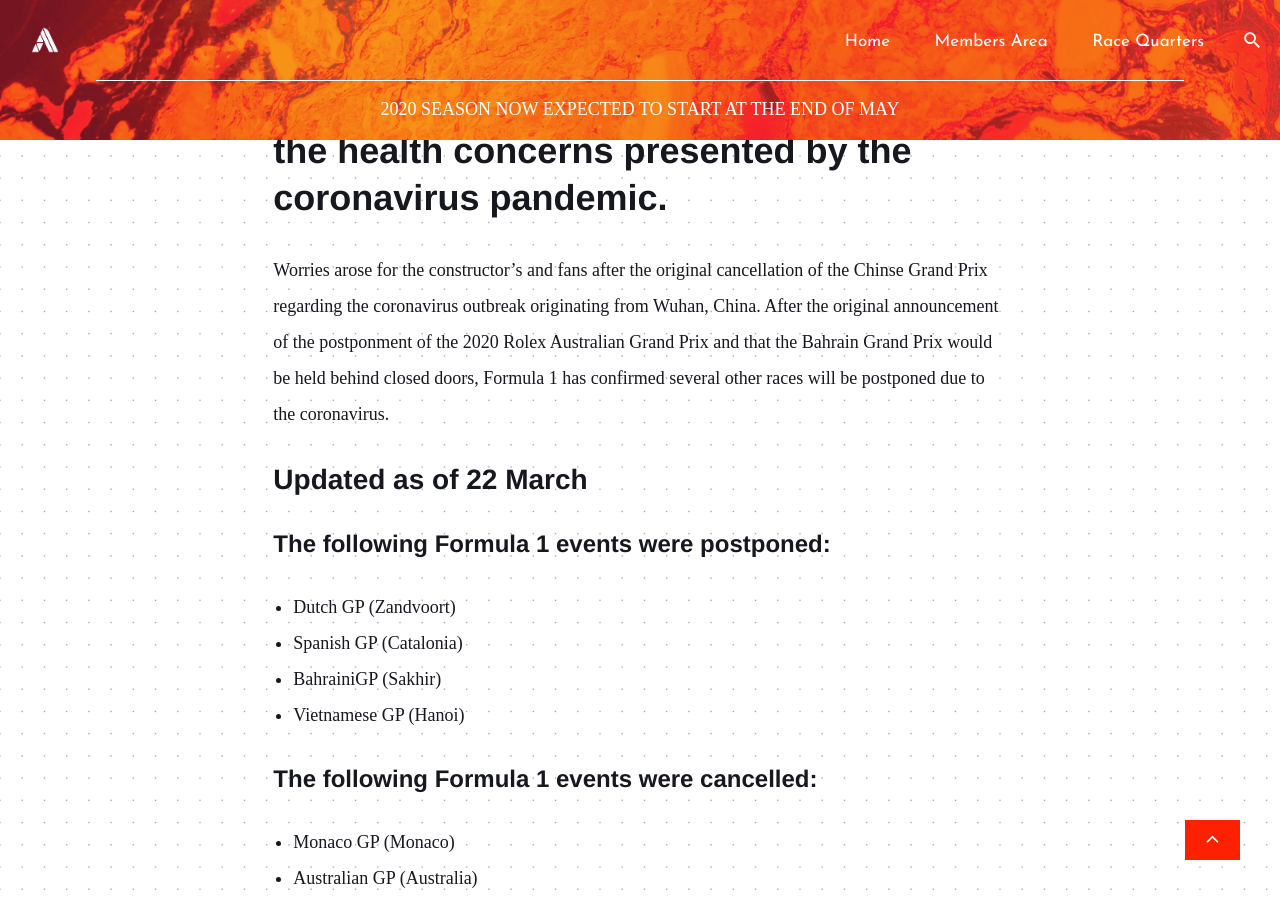
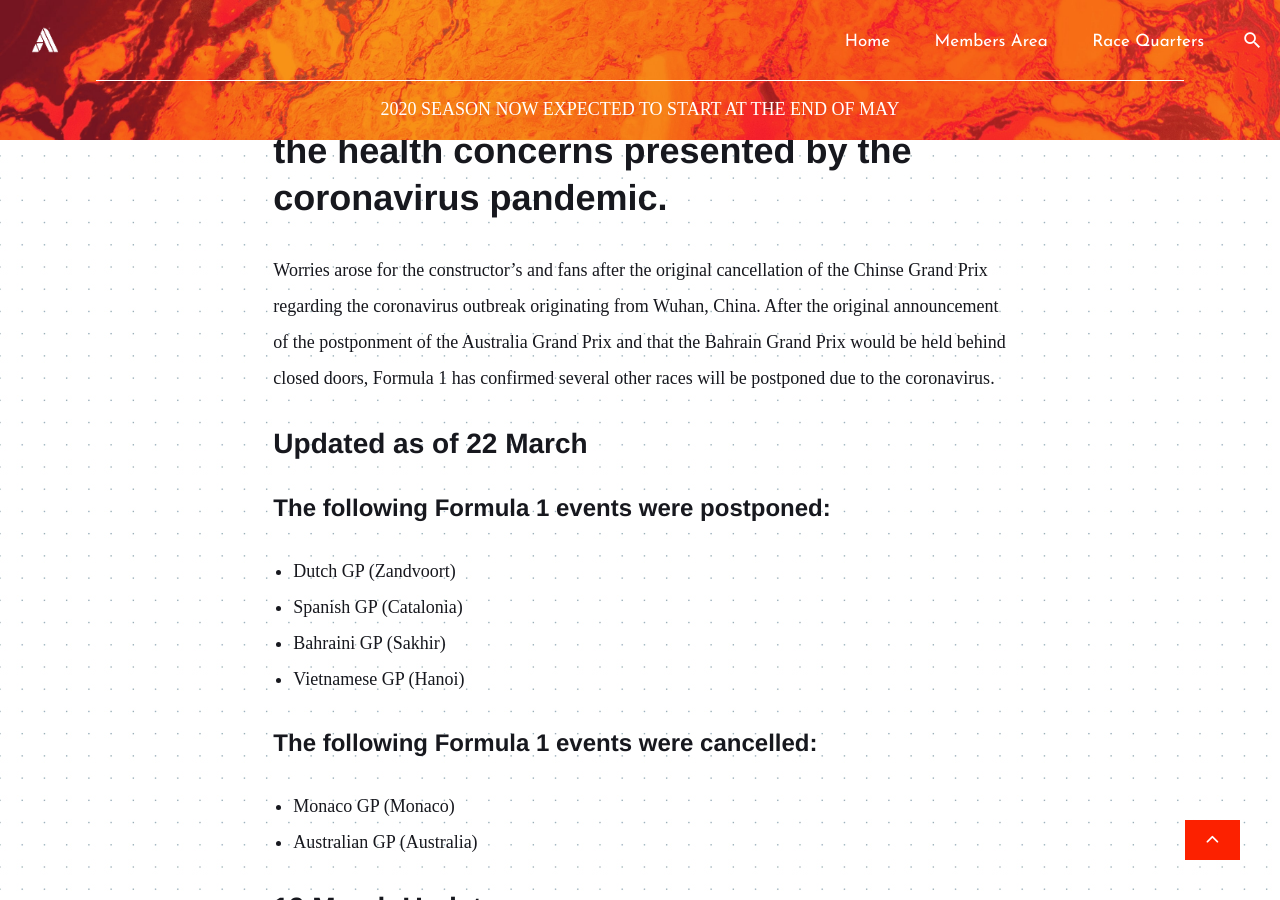
Before and after one commit to Asfalto-Ascari/AsfaltoAscari, a Jekyll site: the page built from _posts/2020-3-22-Formula-1-season-cancellations.md, in a window 1280 px wide and 900 px high, scrolled down 1333 px. Built offline with Jekyll 4.4.1, drawn with Linux system fonts in a browser that asks for light colours; nearby versions of some CDN libraries; some web fonts are replaced; comment, search, counter and statistics services are not loaded.

Commit message:
Update 2020-3-22-Formula-1-season-cancellations.md

```diff
--- a/_posts/2020-3-22-Formula-1-season-cancellations.md
+++ b/_posts/2020-3-22-Formula-1-season-cancellations.md
@@ -12,7 +12,7 @@
 # Formula 1 announces more grands prix have been postponed or cancelled due to the health concerns presented by the coronavirus pandemic.
 
 Worries arose for the constructor's and fans after the original cancellation of the Chinse Grand Prix regarding the coronavirus outbreak
-originating from Wuhan, China. After the original announcement of the postponment of the 2020 Rolex Australian Grand Prix and that the Bahrain Grand Prix would be held behind closed doors,
+originating from Wuhan, China. After the original announcement of the postponment of the Australia Grand Prix and that the Bahrain Grand Prix would be held behind closed doors,
 Formula 1 has confirmed several other races will be postponed due to the coronavirus.
 
 
@@ -21,7 +21,7 @@
 ### The following Formula 1 events were postponed:
 - Dutch GP (Zandvoort)
 - Spanish GP (Catalonia)
-- BahrainiGP (Sakhir)
+- Bahraini GP (Sakhir)
 - Vietnamese GP (Hanoi)
 
 ### The following Formula 1 events were cancelled:
```
